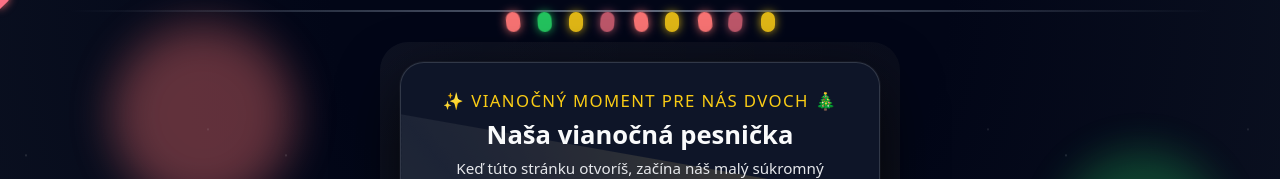
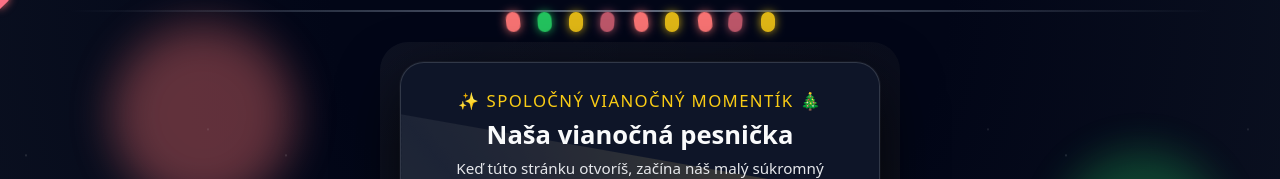
Before and after one commit to luksah87-hash/mojalaskazivotna, a plain HTML site: page index.html in a window 1280 px wide. Shown: the top 179 px of the page. Drawn offline with Linux system fonts and the light colour scheme.

Commit message:
Update index.html

```diff
--- a/index.html
+++ b/index.html
@@ -424,7 +424,7 @@
       <div class="inner-content">
         <div class="header-line">
           <span>✨</span>
-          <span>Vianočný moment pre nás dvoch</span>
+          <span>Spoločný Vianočný Momentík</span>
           <span>🎄</span>
         </div>
 
```
